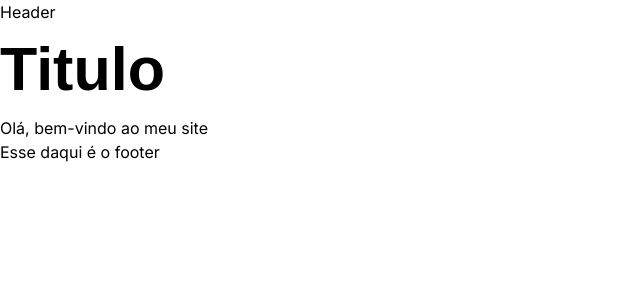
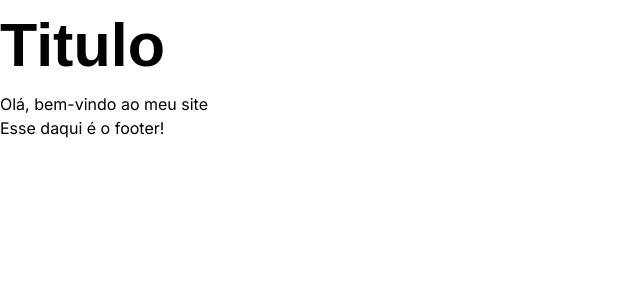
Before and after one commit to DiretorTI-DASIUSP/SiteDasi, a Next.js app: page / in a window 1280 px wide. Shown: the top 300 px of the page, without its empty margins (0-640 px from the left). Built offline with nearby package versions, Linux system fonts and the light colour scheme.

Commit message:
Eu modifiquei a pagina inicial, adicionei uma "!" no footer...

```diff
--- a/src/app/page.tsx
+++ b/src/app/page.tsx
@@ -1,5 +1,4 @@
 import React from 'react'
-import Header from '../components/Header'
 
 /**
  Essa é a página inicial do site, no next, a pagina com o nome "page",
@@ -9,14 +8,12 @@ import Header from '../components/Header'
 export default function Inicio() {
   return (
     <div className='container-page'>
-      <Header />
-
       <main>
         <h1>Titulo</h1>
         <p>Olá, bem-vindo ao meu site</p>
       </main>
 
-      <footer>Esse daqui é o footer</footer>
+      <footer>Esse daqui é o footer!</footer>
     </div>
   )
 }
--- a/src/components/Header/Header.tsx
+++ /dev/null
@@ -1,5 +0,0 @@
-import React from 'react'
-
-export default function Header() {
-  return <div>Header</div>
-}
--- a/src/components/Header/index.tsx
+++ /dev/null
@@ -1,2 +0,0 @@
-export * from './Header'
-export { default } from './Header'
```
